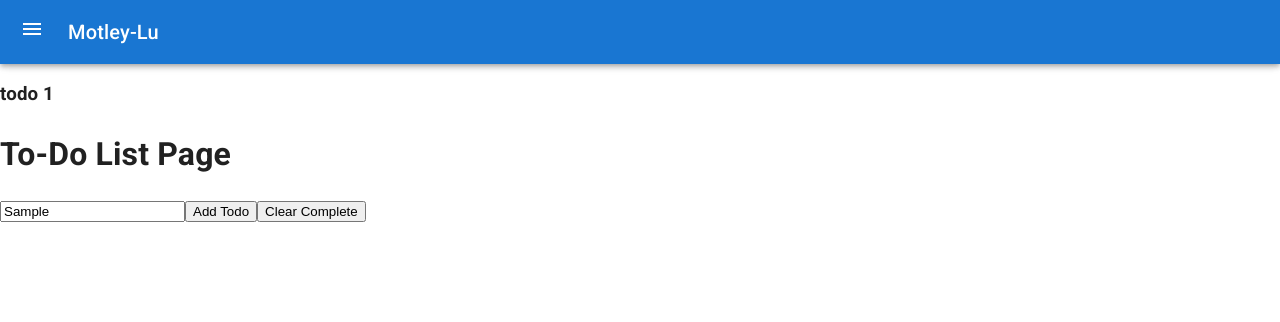
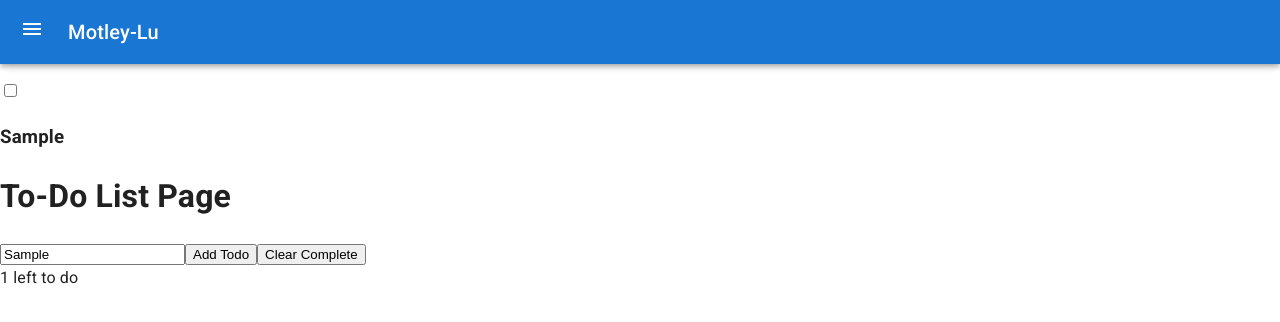
Before and after one commit to BLipsett/Fitness, a React (Create React App) app: page /todoList in a window 1280 px wide. Both pictures are taken after typing "Sample" into the empty fields and a click on the button "Add Todo". Shown: the top 322 px of the page. Built offline with nearby package versions, Linux system fonts and the light colour scheme.

Commit message:
persusting todos

```diff
--- a/package.json
+++ b/package.json
@@ -17,6 +17,7 @@
     "react-router-dom": "^5.3.0",
     "react-scripts": "4.0.3",
     "sass": "^1.42.1",
+    "uuid": "^8.3.2",
     "web-vitals": "^1.1.2"
   },
   "scripts": {
--- a/src/components/todo/todo.component.jsx
+++ b/src/components/todo/todo.component.jsx
@@ -1,11 +1,17 @@
 import React from 'react'
 
-export default function Todo({todo}) {
+export default function Todo({todo, toggleTodo}) {
+  function handleTodo() {
+    toggleTodo(todo.id)
+  }
   return (
     <div>
+      <label>
+      <input type="checkbox" checked={todo.isComplete} onChange={handleTodo}></input>
       <h3>
       {todo.name}
       </h3>
+      </label>
     </div>
   )
 }
--- a/src/components/todo/todoList.component.jsx
+++ b/src/components/todo/todoList.component.jsx
@@ -1,10 +1,10 @@
 import React from 'react'
 import Todo from './todo.component'
 
-export default function TodoList({ todos }) {
+export default function TodoList({ todos, toggleTodo }) {
   return (
     todos.map(todo => {
-      return <Todo key={todo} todo={todo} />
+      return <Todo key={todo.id} todo={todo} toggleTodo={toggleTodo} />
     })
   )
 }
--- a/src/pages/todoPage/todoPage.component.jsx
+++ b/src/pages/todoPage/todoPage.component.jsx
@@ -1,19 +1,67 @@
-import React, { useState } from 'react'
+import React, { useState, useRef, useEffect } from 'react'
 import TodoList from '../../components/todo/todoList.component'
 import './todoList.styles.scss'
+import { v4 as uuidv4 } from 'uuid';
 
 export default function TodoPage() {
 
   //use state hook returns an array
-  const [todos, setTodos] = useState([{id: 1, name: 'todo 1', isComplete: false}])
+  const [todos, setTodos] = useState([])
+  const todoNameRef = useRef()
+
+  const LOCAL_STORAGE_KEY = 'todos.app'
+
+
+  useEffect(() => {
+    const storedTodos = JSON.parse(localStorage.getItem(LOCAL_STORAGE_KEY))
+    if(storedTodos) {
+      setTodos(storedTodos)
+    }
+  }, [])
+
+  useEffect(() => {
+  localStorage.setItem(LOCAL_STORAGE_KEY, JSON.stringify(todos))
+  }, [todos])
+
+  function toggleTodo(id) {
+    const newTodos = [...todos]
+    const todo = newTodos.find(todo => todo.id === id)
+
+    todo.isComplete = !todo.isComplete;
+    setTodos(newTodos)
+  }
+
+
+  function handleAddTodo(e) {
+  const name = todoNameRef.current.value
+
+  if(name === '' ) {
+    alert('must add name')
+  }
+  console.log(name)
+  setTodos(prevTodos => {
+    return [...prevTodos, { id: uuidv4(), name: name, isComplete: false}]
+  })
+
+  todoNameRef.current.vaulue = null
+}
+
+function clearTodos() {
+
+  const newTodos = todos.filter(todo => todo.isComplete === false)
+  setTodos(newTodos)
+}
 
   return (
     <div className='todo-main'>
-      <TodoList todos={todos} />
+      <TodoList todos={todos} toggleTodo={toggleTodo} />
       <h1>To-Do List Page</h1>
-      <input type="text" />
-      <button> Add Todo</button>
-      <button>Clear Complete</button>
+      <input ref={todoNameRef} type="text" />
+      <button onClick={handleAddTodo}> Add Todo</button>
+      <button onClick={clearTodos}>Clear Complete</button>
+      <div>
+        {todos.filter(todo => !todo.isComplete).length} left to do
+      </div>
     </div>
   )
 }
```
Also changed, not shown: 1 other file (tests, documents, lock files or other folders).
